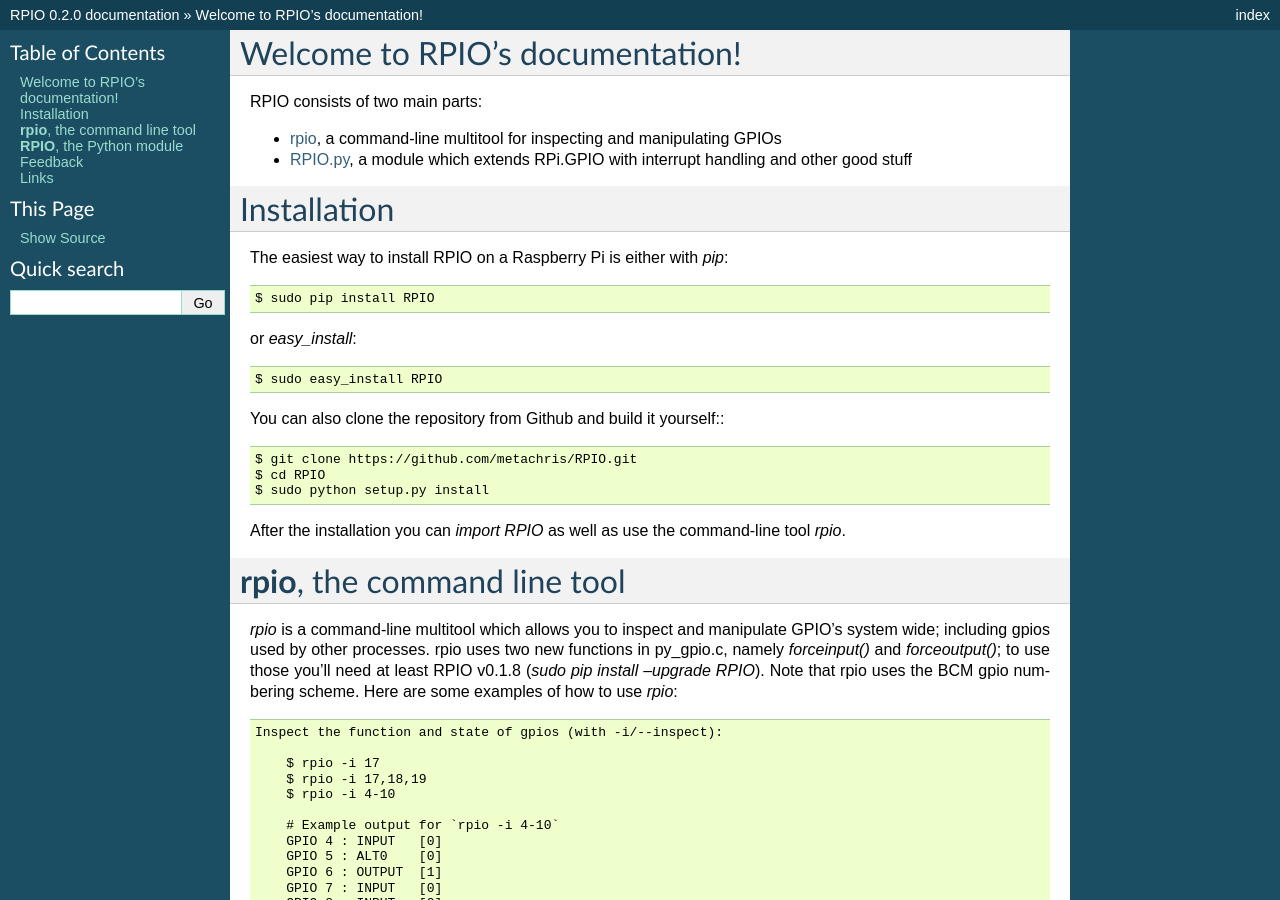
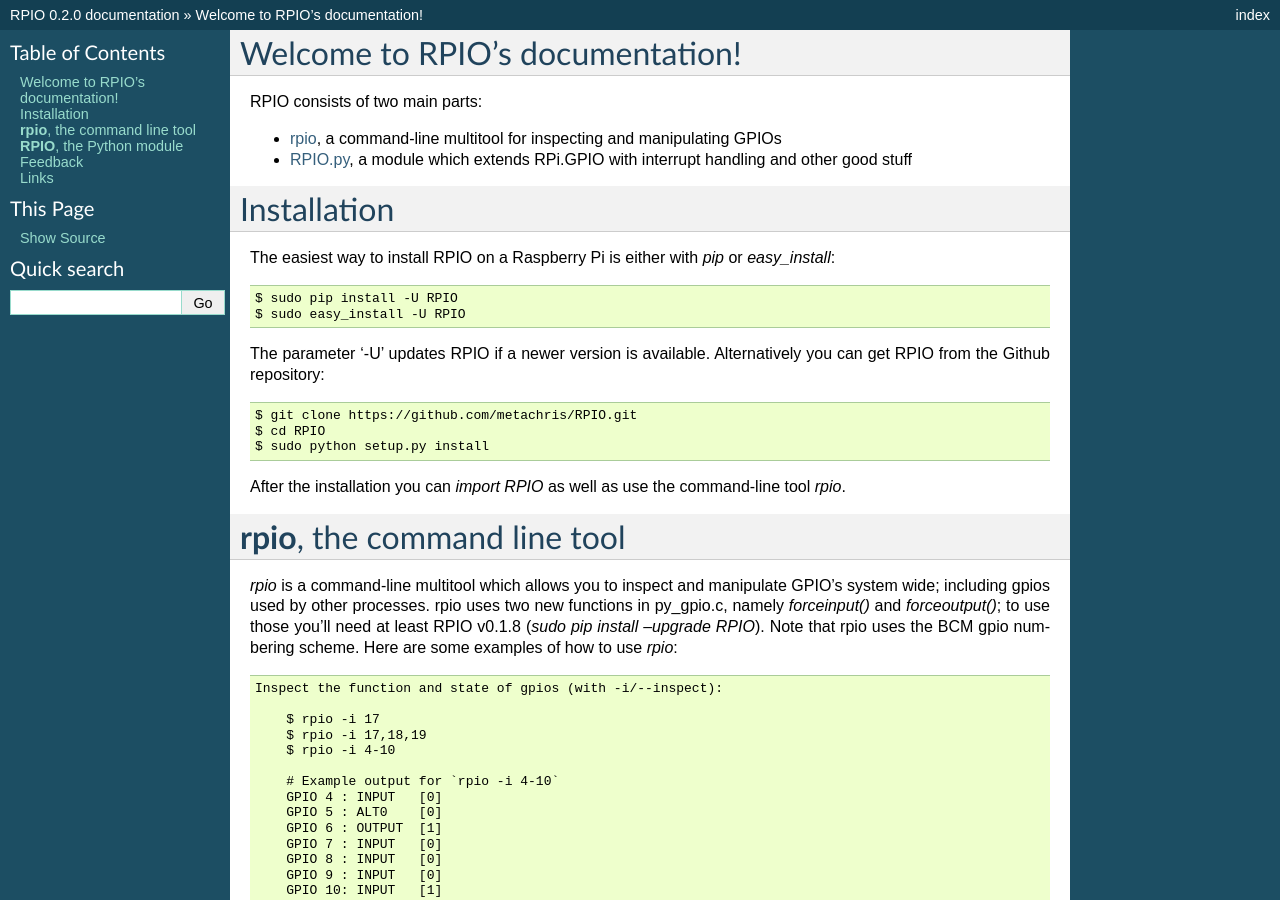
Before and after one commit to metachris/RPIO, a Sphinx documentation site: the page built from documentation/source/index.rst, in a window 1280 px wide and 900 px high. Built offline with Sphinx 7.4.7, drawn with Linux system fonts in a browser that asks for light colours; some of the changed text lies outside the part shown.

Commit message:
doc update

```diff
--- a/documentation/source/index.rst
+++ b/documentation/source/index.rst
@@ -15,15 +15,13 @@
 Installation
 ============
 
-The easiest way to install RPIO on a Raspberry Pi is either with `pip`::
+The easiest way to install RPIO on a Raspberry Pi is either with `pip` or `easy_install`::
 
-    $ sudo pip install RPIO
+    $ sudo pip install -U RPIO
+    $ sudo easy_install -U RPIO
 
-or `easy_install`::
-
-    $ sudo easy_install RPIO
-
-You can also clone the repository from Github and build it yourself:::
+The parameter '-U' updates RPIO if a newer version is available. Alternatively
+you can get RPIO from the Github repository::
 
     $ git clone https://github.com/metachris/RPIO.git
     $ cd RPIO
@@ -114,7 +112,7 @@
 
 If you want to receive a callback inside a Thread (which won't block anything
 else on the system), set `threaded_callback` to True when adding an interrupt-
-callback. Here is an example:::
+callback. Here is an example::
 
     RPIO.add_interrupt_callback(17, do_something, edge='rising', threaded_callback=True)
 
@@ -124,7 +122,7 @@
 `RPIO.del_interrupt_callback(gpio_id)`. To stop the `wait_for_interrupts()`
 loop you can call `RPIO.stop_waiting_for_interrupts()`.
 
-Besides the interrupt handling, you can use RPIO just as RPi.GPIO:::
+Besides the interrupt handling, you can use RPIO just as RPi.GPIO::
 
     import RPIO
 
```
Also changed, not shown: README.txt (+15 -13 lines), 4 other files.
